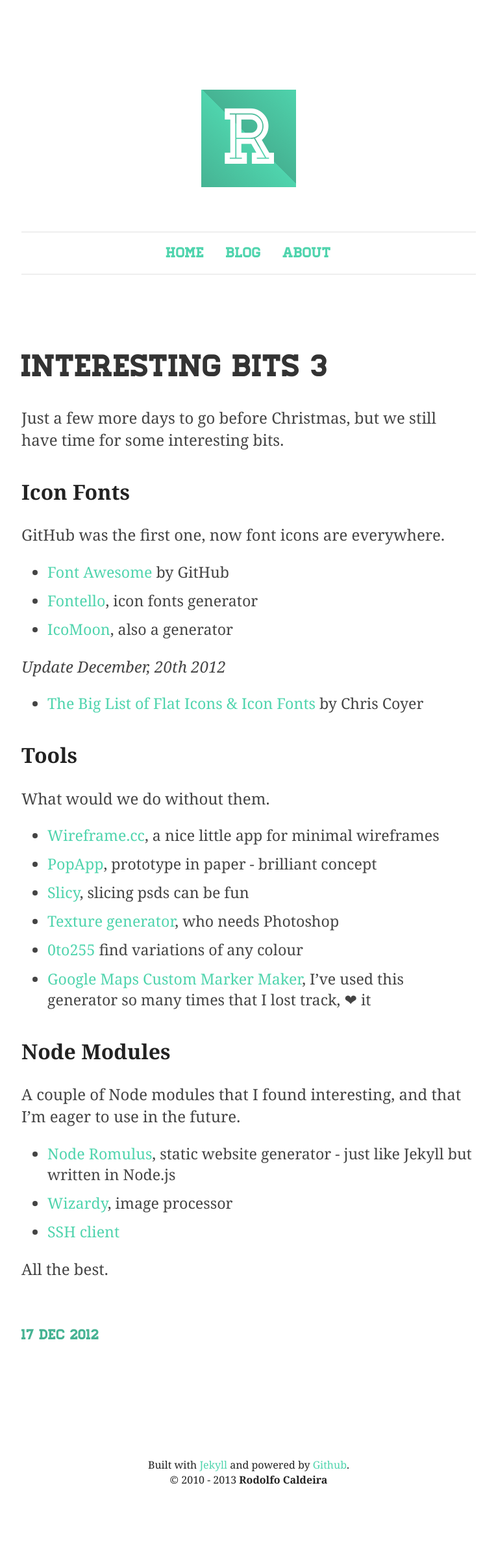
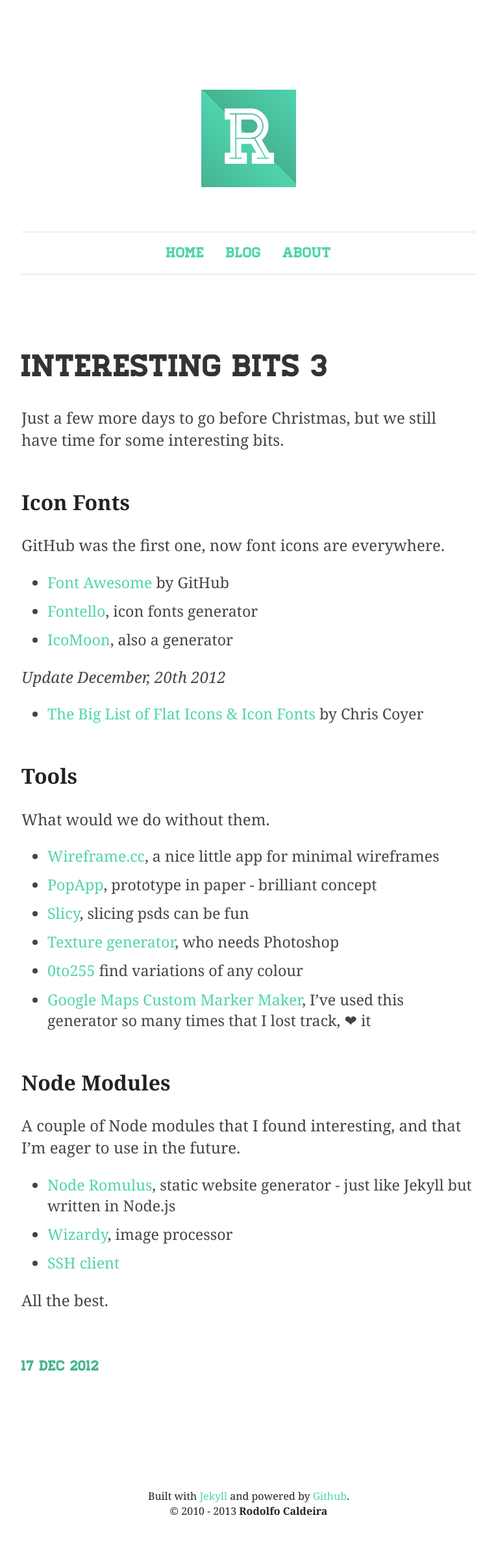
Before and after one commit to rodolfocaldeira/rodolfocaldeira.github.com, a Jekyll site: the page built from _posts/2012-12-17-interesting-bits-3.md, in a window 1280 px wide. Shown: the whole page at 65% size, without its empty margins (257-1021 px from the left). Built offline with Jekyll 4.4.1, drawn with Linux system fonts in a browser that asks for light colours; before the commit the page ends 2331 px from its top, so only the background shows below that.

```diff
--- a/css/main.css
+++ b/css/main.css
@@ -967,7 +967,7 @@ footer {
       color: #333333 !important; }
   .post h2 {
     font-size: 2em;
-    margin-top: 1.3em; }
+    margin-top: 1.8em; }
   .post p {
     font-size: 1.5em;
     color: #444444; }
```
Also changed, not shown: _posts/2013-05-23-interesting-bits-7.md (+1 -1 lines).
